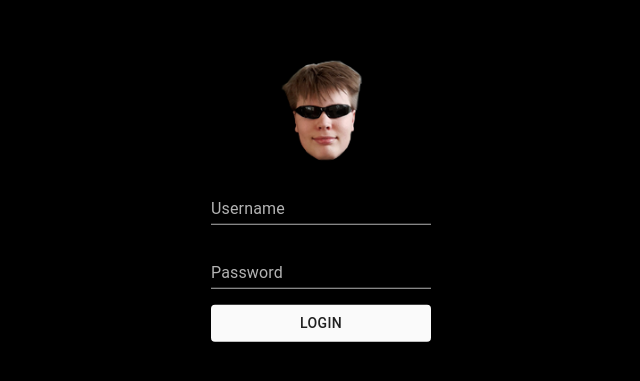
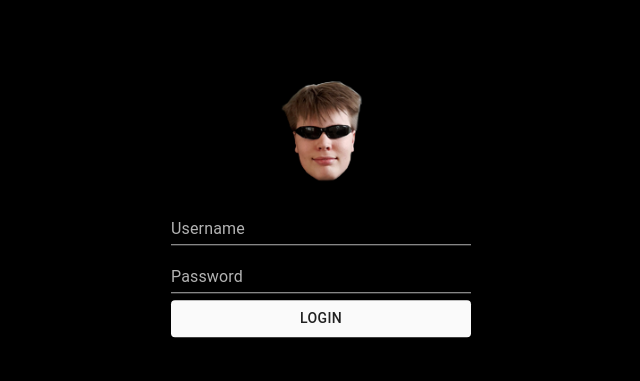
Before and after one commit to willebergh/dampgang.com, a React (Create React App) app in the folder client/: page /login in a window 1280 px wide. Shown: the part 159-540 px from the top of the page, without its empty margins (319-959 px from the left). Built offline with nearby package versions, Linux system fonts and the light colour scheme.

Commit message:
added LoginForm component

```diff
--- /dev/null
+++ b/client/src/components/forms/LoginForm.jsx
@@ -0,0 +1,132 @@
+import React, { Component } from 'react';
+import { FormControl, FormHelperText, InputLabel, Input, InputAdornment, Button } from "@material-ui/core";
+import { Close } from '@material-ui/icons';
+import axios from "axios"
+
+class LoginForm extends Component {
+    constructor(props) {
+        super(props);
+
+        this.state = {
+            username: {
+                value: "",
+                error: false,
+                isEmpty: false
+            },
+            password: {
+                value: "",
+                error: false,
+                isEmpty: false
+            },
+
+            feedback: ""
+        }
+    }
+
+    handleChange = e => {
+        this.setState({
+            [e.target.name]: { ...this.state[e.target.name], value: e.target.value }
+        })
+    }
+
+    handleFocus = e => {
+        this.setState({
+            [e.target.name]: { ...this.state[e.target.name], error: false }
+        })
+    }
+
+    checkErrors() {
+        const { username, password } = this.state;
+        return username.error || password.error ? true : false
+    }
+
+    onSubmit = e => {
+        e.preventDefault();
+        const { username, password } = this.state;
+        if (username.value === "" || password.value === "") {
+            this.setState({
+                username: { ...username, error: true },
+                password: { ...password, error: true },
+                feedback: "All fields required."
+            })
+        } else {
+            const creds = { username: username.value, password: password.value };
+            this.postSubmit(creds)
+        }
+    }
+
+    postSubmit(creds) {
+        axios.post(`http://localhost:5000/api/auth`, creds)
+            .then(res => {
+                localStorage.setItem('token', res.data.token);
+                this.props.onSuccess("hello");
+            })
+            .catch(err => {
+                console.log(err)
+                this.setState({
+                    username: { value: "", error: true },
+                    password: { value: "", error: true }
+                })
+            })
+    }
+
+    render() {
+        const { username, password, feedback } = this.state;
+        return (
+            <form noValidate autoComplete="off" onSubmit={this.onSubmit}>
+
+
+                <FormControl fullWidth error={username.error}>
+                    <InputLabel>Username</InputLabel>
+                    <Input
+                        type="text"
+                        name="username"
+                        value={username.value}
+                        onChange={this.handleChange}
+                        onFocus={this.handleFocus}
+                        endAdornment={
+                            <InputAdornment position="end">
+                                {username.error ? <Close color="error" /> : <span />}
+                            </InputAdornment>
+                        }
+                    />
+                </FormControl>
+
+
+                <FormControl fullWidth error={password.error}>
+                    <InputLabel>Password</InputLabel>
+                    <Input
+                        type="password"
+                        name="password"
+                        value={password.value}
+                        onChange={this.handleChange}
+                        onFocus={this.handleFocus}
+                        endAdornment={
+                            <InputAdornment position="end">
+                                {password.error ? <Close color="error" /> : <span />}
+                            </InputAdornment>
+                        }
+                    />
+                </FormControl>
+
+                <FormHelperText error={this.checkErrors()}>
+                    {this.checkErrors() ? feedback : null}
+                </FormHelperText>
+
+                <FormControl fullWidth className="mt-1">
+                    <Button
+                        type="submit"
+                        variant="contained"
+                        color="primary"
+                    >
+                        Login
+                    </Button>
+                </FormControl>
+
+
+            </form >
+        );
+    }
+}
+
+export default LoginForm;
--- a/client/src/components/views/Login.jsx
+++ b/client/src/components/views/Login.jsx
@@ -1,108 +1,41 @@
 import React, { Component } from 'react';
-import { ThemeProvider } from '@material-ui/styles';
-import { lightBlue, grey } from '@material-ui/core/colors';
-import { makeStyles, createMuiTheme, TextField, Fab, Button } from "@material-ui/core"
-import { Container, Form } from "react-bootstrap";
-import axios from "axios";
 import { Redirect } from "react-router-dom";
 import logo from "../../logo.png";
+import Theme from "../layout/Theme";
+import LoginForm from "../forms/LoginForm";
 
 class Login extends Component {
-    constructor() {
-        super()
+    constructor(props) {
+        super(props)
 
         this.state = {
             redirect: false,
-            username: "",
-            password: "",
-            invalid: false
         }
     }
 
-    useStyles = makeStyles(theme => ({
-        root: {
-            display: 'flex',
-            flexWrap: 'wrap',
-        }
-    }));
-
-    theme = createMuiTheme({
-        palette: {
-            type: 'dark',
-            primary: {
-                main: grey[50]
-            }
-        },
-    });
-
-    onChange = e => {
-        this.setState({ [e.target.name]: e.target.value });
+    componentWillMount() {
+        console.log(this.props.history)
+        if (localStorage.getItem("token")) console.log("token")
+        else console.log("no token")
     }
 
-    onSubmit = e => {
-        e.preventDefault();
-        const creds = {
-            username: this.state.username,
-            password: this.state.password
-        }
-
-        if (creds.username === "" || creds.password === "") {
-            this.setState({ invalid: true })
-        } else {
-            this.postSubmit(creds)
-        }
-    }
-
-
-    postSubmit(creds) {
-        axios.post(`http://localhost:5000/api/auth`, creds)
-            .then(res => {
-                localStorage.setItem('token', res.data.token);
-                this.setState({ redirect: true })
-            })
-            .catch(err => console.log(err))
-    }
-
-    renderRedirect() {
-        if (this.state.redirect) {
-            return <Redirect to="/" />
-        }
+    onSuccess(data) {
+        console.log(data)
+        this.setState({
+            redirect: true
+        })
     }
 
     render() {
         return (
-            < div className={this.useStyles.root} className="login-wrapper" >
-                {this.renderRedirect()}
+            <div className="login-wrapper" >
+                {this.state.redirect ? <Redirect to="/" /> : null}
                 <div style={{}}>
                     <img src={logo} alt="logo" style={{ width: 100, display: "block", margin: "16px auto" }} />
                 </div>
-                <form noValidate autoComplete="off" onSubmit={this.onSubmit}>
-                    <ThemeProvider theme={this.theme}>
-                        <Form.Group>
-                            <TextField
-                                type="text"
-                                name="username"
-                                label="Username"
-                                value={this.state.username}
-                                onChange={this.onChange}
-                            />
-                        </Form.Group>
-                        <Form.Group>
-                            <TextField
-                                type="password"
-                                name="password"
-                                label="Password"
-                                value={this.state.password}
-                                onChange={this.onChange}
-                            />
-                        </Form.Group>
-                        <Form.Group>
-                            <Button type="submit" variant="contained" color="primary" style={{ display: "block", width: "100%" }}>
-                                Login
-                        </Button>
-                        </Form.Group>
-                    </ThemeProvider>
-                </form>
+                <Theme>
+                    <LoginForm onSuccess={this.onSuccess.bind(this)} />
+                </Theme>
             </div >
         );
     }
```
